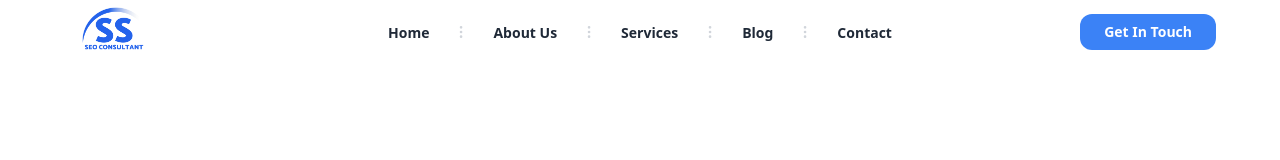
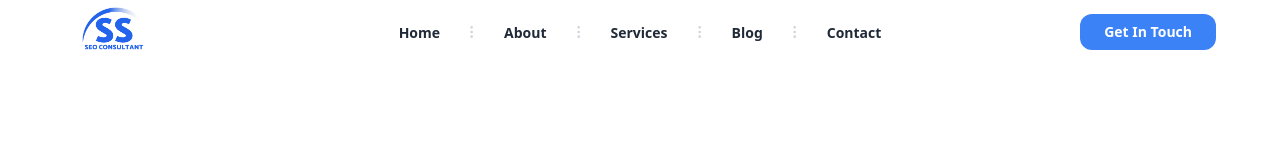
Before and after one commit to nayeem444/seo-consultant-india-nexjs, a Next.js app: page / in a window 1280 px wide. Shown: the top 160 px of the page. Built offline with nearby package versions, Linux system fonts and the light colour scheme.

Commit message:
small fix

```diff
--- a/components/Navbar.tsx
+++ b/components/Navbar.tsx
@@ -62,7 +62,7 @@ const Navbar = () => {
 					<path stroke-linecap="round" stroke-linejoin="round" stroke-width="2" d="M12 5v0m0 7v0m0 7v0m0-13a1 1 0 110-2 1 1 0 010 2zm0 7a1 1 0 110-2 1 1 0 010 2zm0 7a1 1 0 110-2 1 1 0 010 2z" />
 				</svg>
 			</li>
-			<li><a className="text-sm hover:text-blue-600 font-bold hover:font-bold text-gray-800" href="/#about">About Us</a></li>
+			<li><a className="text-sm hover:text-blue-600 font-bold hover:font-bold text-gray-800" href="/#about">About</a></li>
 			<li className="text-gray-300">
 				<svg xmlns="http://www.w3.org/2000/svg" fill="none" stroke="currentColor" className="w-4 h-4 current-fill" viewBox="0 0 24 24">
 					<path stroke-linecap="round" stroke-linejoin="round" stroke-width="2" d="M12 5v0m0 7v0m0 7v0m0-13a1 1 0 110-2 1 1 0 010 2zm0 7a1 1 0 110-2 1 1 0 010 2zm0 7a1 1 0 110-2 1 1 0 010 2z" />
@@ -108,7 +108,7 @@ const Navbar = () => {
 						<a className="block p-4 text-sm font-semibold text-gray-400 hover:bg-blue-50 hover:text-blue-600 rounded" href="#">Home</a>
 					</li>
 					<li className="mb-1">
-						<a className="block p-4 text-sm font-semibold text-gray-400 hover:bg-blue-50 hover:text-blue-600 rounded" href="/#about">About Us</a>
+						<a className="block p-4 text-sm font-semibold text-gray-400 hover:bg-blue-50 hover:text-blue-600 rounded" href="/#about">About</a>
 					</li>
 					<li className="mb-1">
 						<a className="block p-4 text-sm font-semibold text-gray-400 hover:bg-blue-50 hover:text-blue-600 rounded" href="/#services">Services</a>
```
